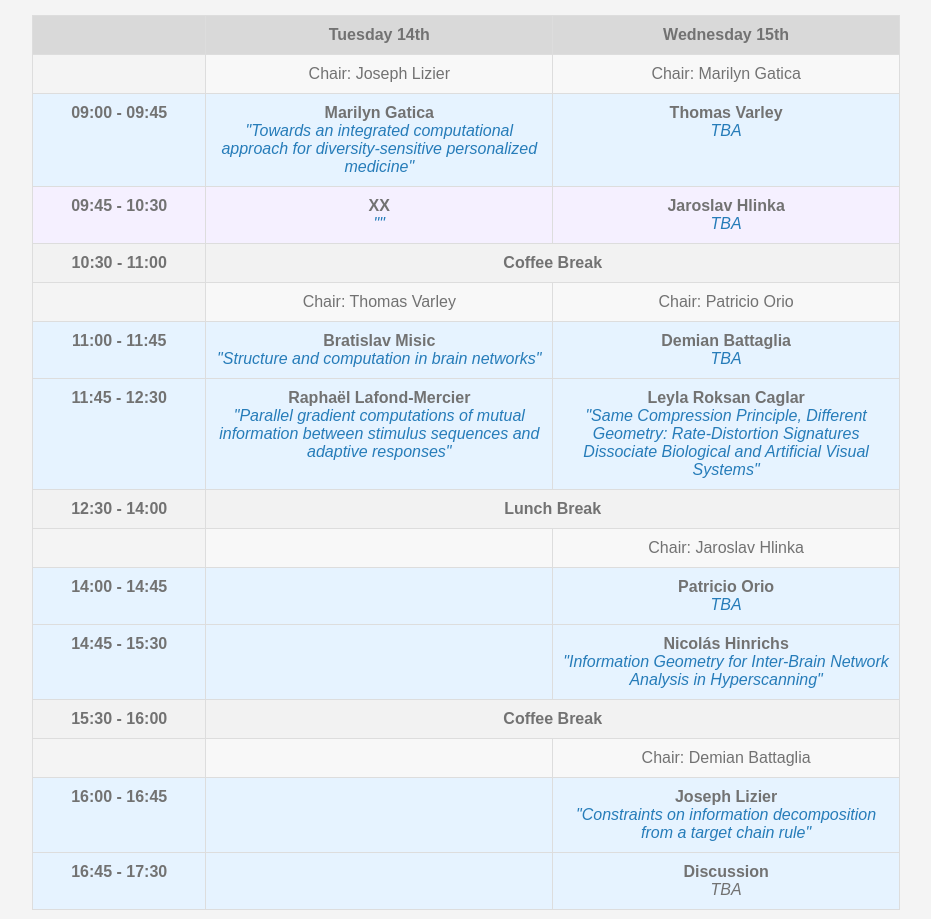
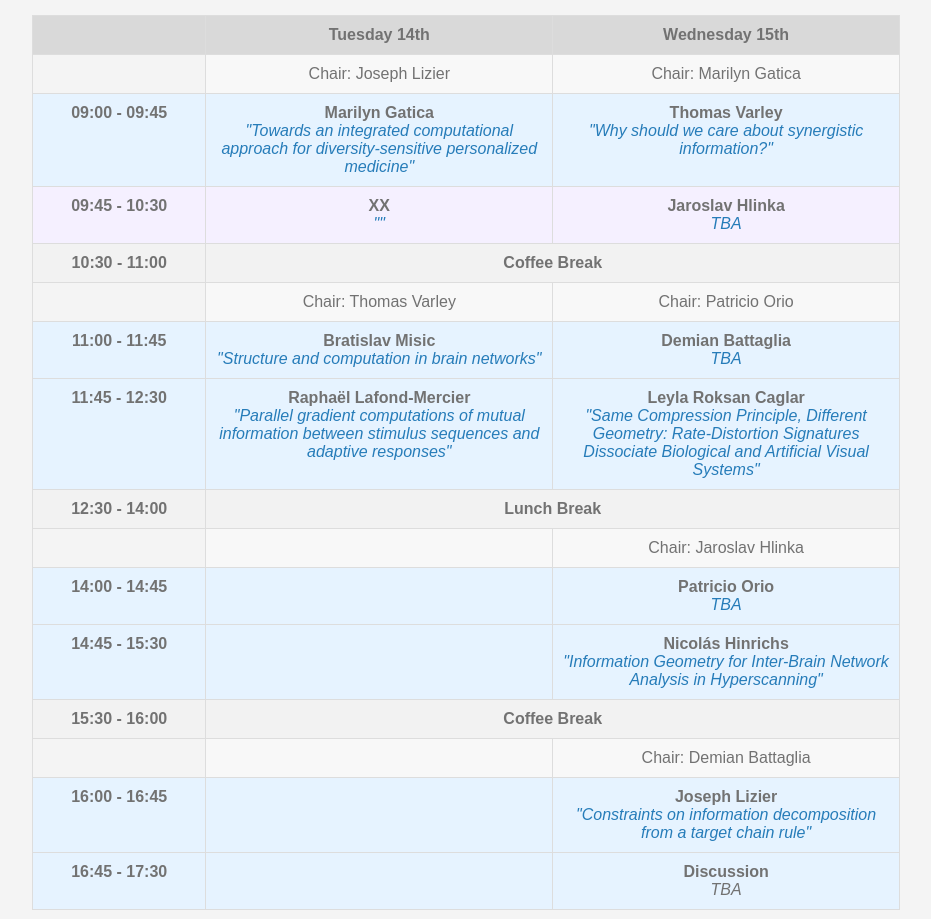
Before and after one commit to jlizier/CNS2026-InfoTheoryWorkshop, a plain HTML site: page index.html in a window 1280 px wide. Shown: the part 1001-1920 px from the top of the page, without its empty margins (174-1105 px from the left). Drawn offline with Linux system fonts and the light colour scheme.

Commit message:
Fixed Varley title in schedule

```diff
--- a/index.html
+++ b/index.html
@@ -187,7 +187,7 @@ td.chair {
       <i><a href="#gatica">"Towards an integrated computational approach for diversity-sensitive personalized medicine"</a></i>
     </td>
     <td class="default"><b>Thomas Varley</b><br>
-      <i><a href="#varley">TBA</a></i>
+      <i><a href="#varley">"Why should we care about synergistic information?"</a></i>
     </td>
   </tr>
   <tr>
```
